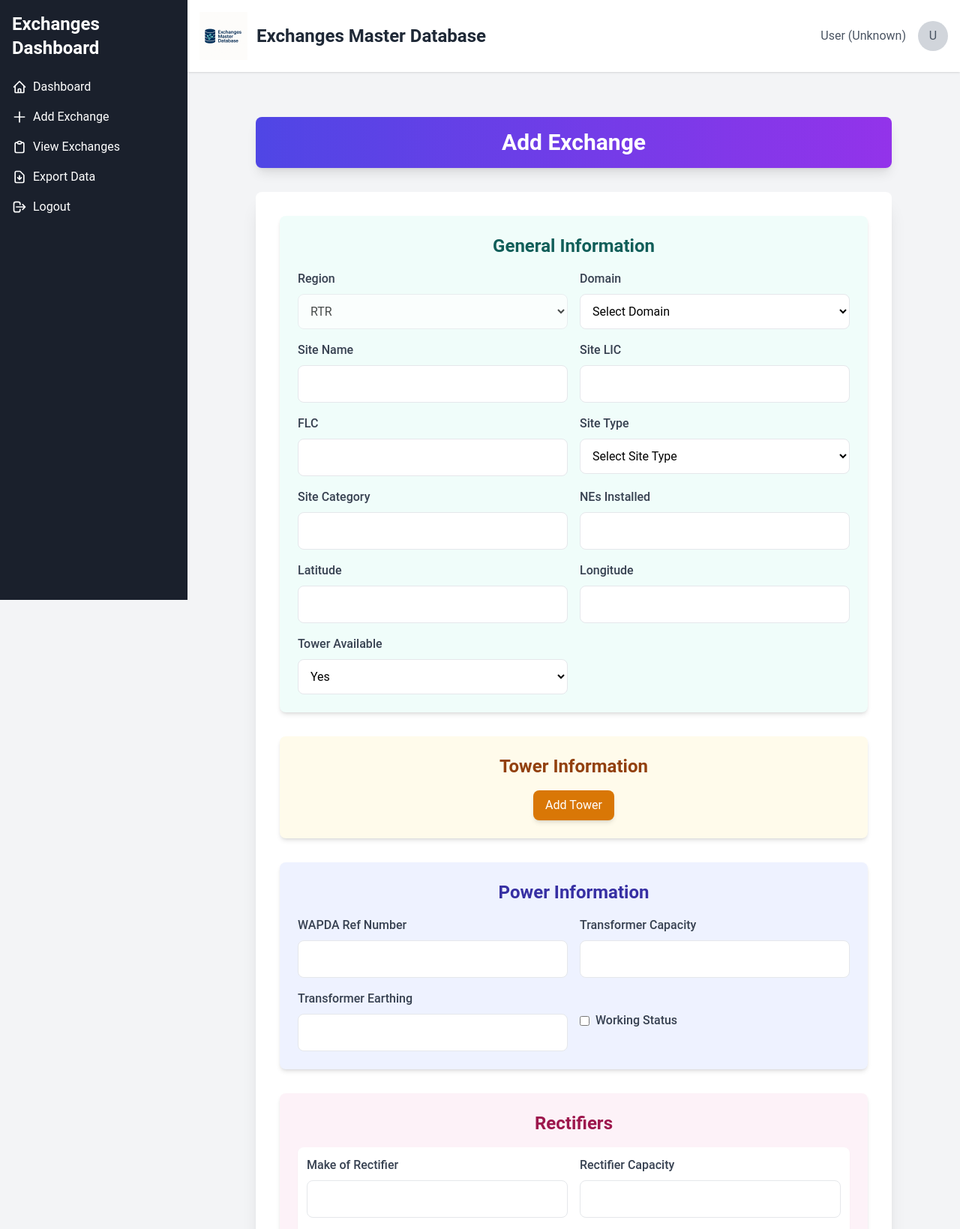
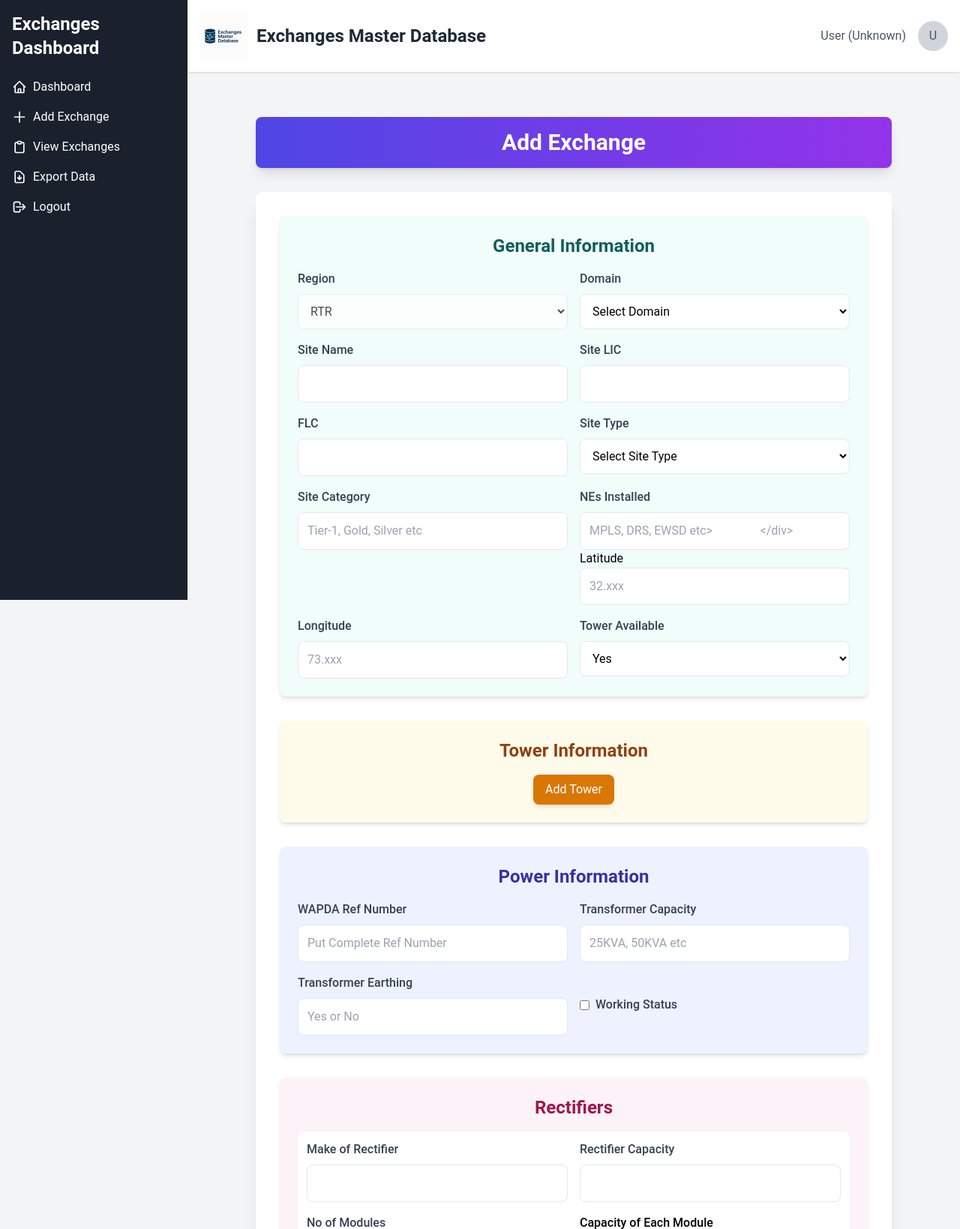
Before and after one commit to emdportal/emdportal, a Flask app: template templates/add.html in a window 1280 px wide. Shown: the top 1639 px of the page at 75% size. Run offline with Flask 3, Linux system fonts and the light colour scheme; the template is opened without the code that fills it, so the values that code supplies are empty; parts of the project's set-up code (start-up, migrations or seed data) failed here and were passed over; some libraries are stand-ins or nearby versions.

Commit message:
adding placeholder
Signed-off-by: itsXRP <itsxrproms@gmail.com>

```diff
--- a/templates/add.html
+++ b/templates/add.html
@@ -83,22 +83,22 @@
                 <div>
                     <label for="site_category" class="block text-gray-700 mb-2 font-medium">Site Category</label>
                     <input type="text" id="site_category" name="site_category" value="{{ general.site_category if general else '' }}"
-                           class="w-full p-3 border rounded-lg focus:outline-none focus:ring-2 focus:ring-teal-500 bg-white">
+                           class="w-full p-3 border rounded-lg focus:outline-none focus:ring-2 focus:ring-teal-500 bg-white" placeholder="Tier-1, Gold, Silver etc">
                 </div>
                 <div>
                     <label for="nes_installed" class="block text-gray-700 mb-2 font-medium">NEs Installed</label>
                     <input type="text" id="nes_installed" name="nes_installed" value="{{ general.nes_installed if general else '' }}"
-                           class="w-full p-3 border rounded-lg focus:outline-none focus:ring-2 focus:ring-teal-500 bg-white">
+                           class="w-full p-3 border rounded-lg focus:outline-none focus:ring-2 focus:ring-teal-500 bg-white" placeholder="MPLS, DRS, EWSD etc>
                 </div>
                 <div>
                     <label for="latitude" class="block text-gray-700 mb-2 font-medium">Latitude</label>
                     <input type="number" step="any" id="latitude" name="latitude" value="{{ general.latitude if general else '' }}"
-                           class="w-full p-3 border rounded-lg focus:outline-none focus:ring-2 focus:ring-teal-500 bg-white">
+                           class="w-full p-3 border rounded-lg focus:outline-none focus:ring-2 focus:ring-teal-500 bg-white" placeholder="32.xxx">
                 </div>
                 <div>
                     <label for="longitude" class="block text-gray-700 mb-2 font-medium">Longitude</label>
                     <input type="number" step="any" id="longitude" name="longitude" value="{{ general.longitude if general else '' }}"
-                           class="w-full p-3 border rounded-lg focus:outline-none focus:ring-2 focus:ring-teal-500 bg-white">
+                           class="w-full p-3 border rounded-lg focus:outline-none focus:ring-2 focus:ring-teal-500 bg-white" placeholder="73.xxx">
                 </div>
                 <div>
                     <label for="tower_available" class="block text-gray-700 mb-2 font-medium">Tower Available</label>
@@ -142,19 +142,19 @@
                     <label for="wapda_ref_number" class="block text-gray-700 mb-2 font-medium">WAPDA Ref Number</label>
                     <input type="text" id="wapda_ref_number" name="wapda_ref_number"
                            value="{{ general.power_info.wapda_ref_number if general and general.power_info else '' }}"
-                           class="w-full p-3 border rounded-lg focus:outline-none focus:ring-2 focus:ring-indigo-500 bg-white">
+                           class="w-full p-3 border rounded-lg focus:outline-none focus:ring-2 focus:ring-indigo-500 bg-white" placeholder="Put Complete Ref Number">
                 </div>
                 <div>
                     <label for="transformer_capacity" class="block text-gray-700 mb-2 font-medium">Transformer Capacity</label>
                     <input type="text" id="transformer_capacity" name="transformer_capacity"
                            value="{{ general.power_info.transformer_capacity if general and general.power_info else '' }}"
-                           class="w-full p-3 border rounded-lg focus:outline-none focus:ring-2 focus:ring-indigo-500 bg-white">
+                           class="w-full p-3 border rounded-lg focus:outline-none focus:ring-2 focus:ring-indigo-500 bg-white"placeholder="25KVA, 50KVA etc">
                 </div>
                 <div>
                     <label for="transformer_earthing" class="block text-gray-700 mb-2 font-medium">Transformer Earthing</label>
                     <input type="text" id="transformer_earthing" name="transformer_earthing"
                            value="{{ general.power_info.transformer_earthing if general and general.power_info else '' }}"
-                           class="w-full p-3 border rounded-lg focus:outline-none focus:ring-2 focus:ring-indigo-500 bg-white">
+                           class="w-full p-3 border rounded-lg focus:outline-none focus:ring-2 focus:ring-indigo-500 bg-white"placeholder="Yes or No">
                 </div>
                 <div class="flex items-center">
                     <input type="checkbox" id="working_status_power" name="working_status_power"
@@ -176,37 +176,37 @@
                                     <label class="block text-gray-700 mb-2 font-medium">Make of Rectifier</label>
                                     <input type="text" name="make_of_rectifier[]"
                                            value="{{ rectifier.make_of_rectifier }}"
-                                           class="w-full p-3 border rounded-lg focus:outline-none focus:ring-2 focus:ring-pink-500">
+                                           class="w-full p-3 border rounded-lg focus:outline-none focus:ring-2 focus:ring-pink-500" placeholder="ZTE, Huawei">
                                 </div>
                                 <div>
                                     <label class="block text-gray-700 mb-2 font-medium">Rectifier Capacity</label>
                                     <input type="number" step="any" name="rectifier_capacity[]"
                                            value="{{ rectifier.rectifier_capacity }}"
-                                           class="w-full p-3 border rounded-lg focus:outline-none focus:ring-2 focus:ring-pink-500">
+                                           class="w-full p-3 border rounded-lg focus:outline-none focus:ring-2 focus:ring-pink-500" placeholder="100AH, 300AH etc">
                                 </div>
                                 <div>
                                     <label class="block text-gray-700 mb-2 font-medium">No of Modules</label>
                                     <input type="number" name="no_of_modules[]"
                                            value="{{ rectifier.no_of_modules }}"
-                                           class="w-full p-3 border rounded-lg focus:outline-none focus:ring-2 focus:ring-pink-500">
+                                           class="w-full p-3 border rounded-lg focus:outline-none focus:ring-2 focus:ring-pink-500" placeholder="2,4 etc">
                                 </div>
                                 <div>
                                     <label class="block text-gray-700 mb-2 font-medium">Capacity of Each Module</label>
                                     <input type="number" step="any" name="capacity_of_each_module[]"
                                            value="{{ rectifier.capacity_of_each_module }}"
-                                           class="w-full p-3 border rounded-lg focus:outline-none focus:ring-2 focus:ring-pink-500">
+                                           class="w-full p-3 border rounded-lg focus:outline-none focus:ring-2 focus:ring-pink-500" placeholder="30AH, 45AH etc">
                                 </div>
                                 <div>
                                     <label class="block text-gray-700 mb-2 font-medium">Working Modules</label>
                                     <input type="number" name="working_modules[]"
                                            value="{{ rectifier.working_modules }}"
-                                           class="w-full p-3 border rounded-lg focus:outline-none focus:ring-2 focus:ring-pink-500">
+                                           class="w-full p-3 border rounded-lg focus:outline-none focus:ring-2 focus:ring-pink-500" placeholder="Enter No of Working Modules">
                                 </div>
                                 <div>
                                     <label class="block text-gray-700 mb-2 font-medium">Faulty Modules</label>
                                     <input type="number" name="faulty_modules[]"
                                            value="{{ rectifier.faulty_modules }}"
-                                           class="w-full p-3 border rounded-lg focus:outline-none focus:ring-2 focus:ring-pink-500">
+                                           class="w-full p-3 border rounded-lg focus:outline-none focus:ring-2 focus:ring-pink-500" placeholder="Enter No of Faulty Modules">
                                 </div>
                                 <div>
                                     <label class="block text-gray-700 mb-2 font-medium">Space for New Modules</label>
```
